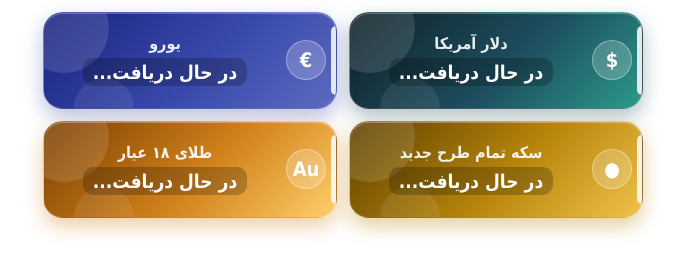
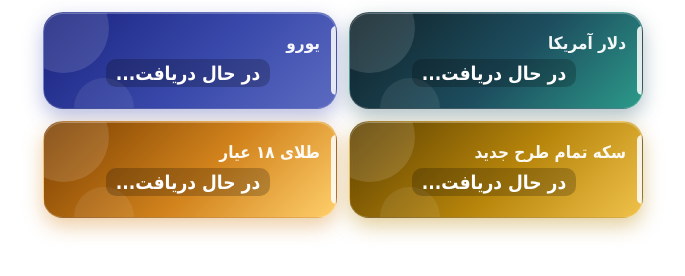
Before and after one commit to sampixel1-ctrl/saadat-news, a plain HTML site: page saadat_market_prices.html in a window 1280 px wide. Shown: the whole page, without its empty margins (297-982 px from the left). Drawn offline with Linux system fonts and the light colour scheme; no server answers.

Commit message:
Update saadat_market_prices.html

```diff
--- a/saadat_market_prices.html
+++ b/saadat_market_prices.html
@@ -75,7 +75,7 @@ background:rgba(255,255,255,.08);
 left:30px;bottom:-30px;
 }
 
-/* نوار رنگی سمت راست */
+/* نوار سفید سمت راست */
 .bar{
 position:absolute;
 top:14%;
@@ -86,48 +86,34 @@ border-radius:5px 0 0 5px;
 background:rgba(255,255,255,.85);
 }
 
-/* آیکون */
-.icon{
-position:absolute;
-top:50%;
-right:10px;
-transform:translateY(-50%);
-width:clamp(28px,8vw,40px);
-height:clamp(28px,8vw,40px);
-border-radius:50%;
-background:rgba(255,255,255,.2);
-border:1px solid rgba(255,255,255,.35);
-display:flex;
-align-items:center;
-justify-content:center;
-font-size:clamp(14px,4vw,20px);
-font-weight:bold;
-z-index:2;
-}
-
 /* محتویات */
 .info{
 position:absolute;
 top:50%;
-right:calc(clamp(28px,8vw,40px) + 18px);
-left:8px;
+right:16px;
+left:12px;
 transform:translateY(-50%);
-text-align:center;
 z-index:2;
 }
 
-/* نام ارز */
+/* نام ارز: راست‌چین */
 .name{
-font-size:clamp(11px,3vw,16px);
+display:block;
+text-align:right;
+font-size:clamp(12px,3.2vw,17px);
 font-weight:bold;
-color:rgba(255,255,255,.9);
-margin-bottom:5px;
+color:rgba(255,255,255,.95);
+margin-bottom:6px;
 white-space:nowrap;
 overflow:hidden;
 text-overflow:ellipsis;
 }
 
-/* قیمت */
+/* قیمت: زیر نام و وسط‌چین */
+.price-wrap{
+text-align:center;
+}
+
 .price{
 display:inline-block;
 font-size:clamp(12px,3.6vw,19px);
@@ -170,40 +156,36 @@ body{padding:7px;}
 <!-- دلار -->
 <div class="card c-usd">
 <div class="bar"></div>
-<div class="icon">$</div>
 <div class="info">
 <div class="name">دلار آمریکا</div>
-<div class="price" id="usd">در حال دریافت...</div>
+<div class="price-wrap"><span class="price" id="usd">در حال دریافت...</span></div>
 </div>
 </div>
 
 <!-- یورو -->
 <div class="card c-eur">
 <div class="bar"></div>
-<div class="icon">€</div>
 <div class="info">
 <div class="name">یورو</div>
-<div class="price" id="eur">در حال دریافت...</div>
+<div class="price-wrap"><span class="price" id="eur">در حال دریافت...</span></div>
 </div>
 </div>
 
 <!-- سکه -->
 <div class="card c-coin">
 <div class="bar"></div>
-<div class="icon">●</div>
 <div class="info">
 <div class="name">سکه تمام طرح جدید</div>
-<div class="price" id="coin">در حال دریافت...</div>
+<div class="price-wrap"><span class="price" id="coin">در حال دریافت...</span></div>
 </div>
 </div>
 
 <!-- طلا -->
 <div class="card c-gold">
 <div class="bar"></div>
-<div class="icon">Au</div>
 <div class="info">
 <div class="name">طلای ۱۸ عیار</div>
-<div class="price" id="gold18">در حال دریافت...</div>
+<div class="price-wrap"><span class="price" id="gold18">در حال دریافت...</span></div>
 </div>
 </div>
 
```
